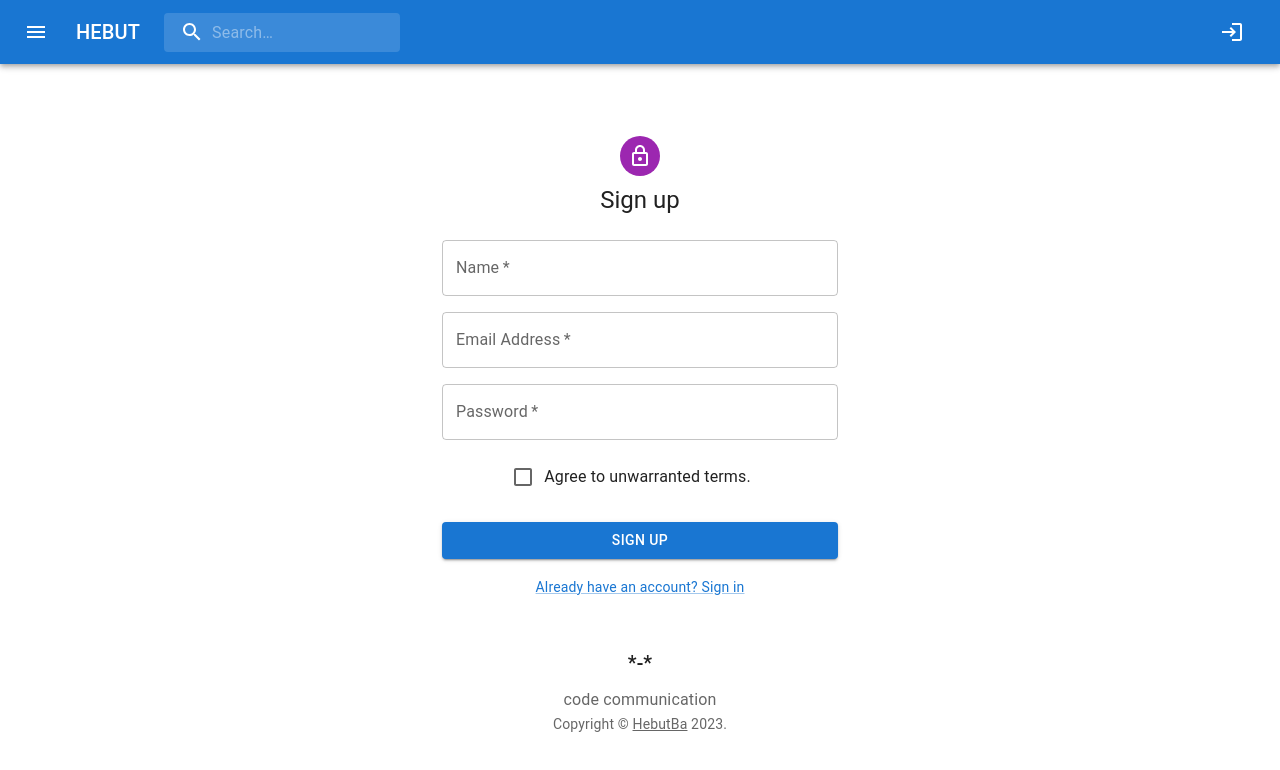
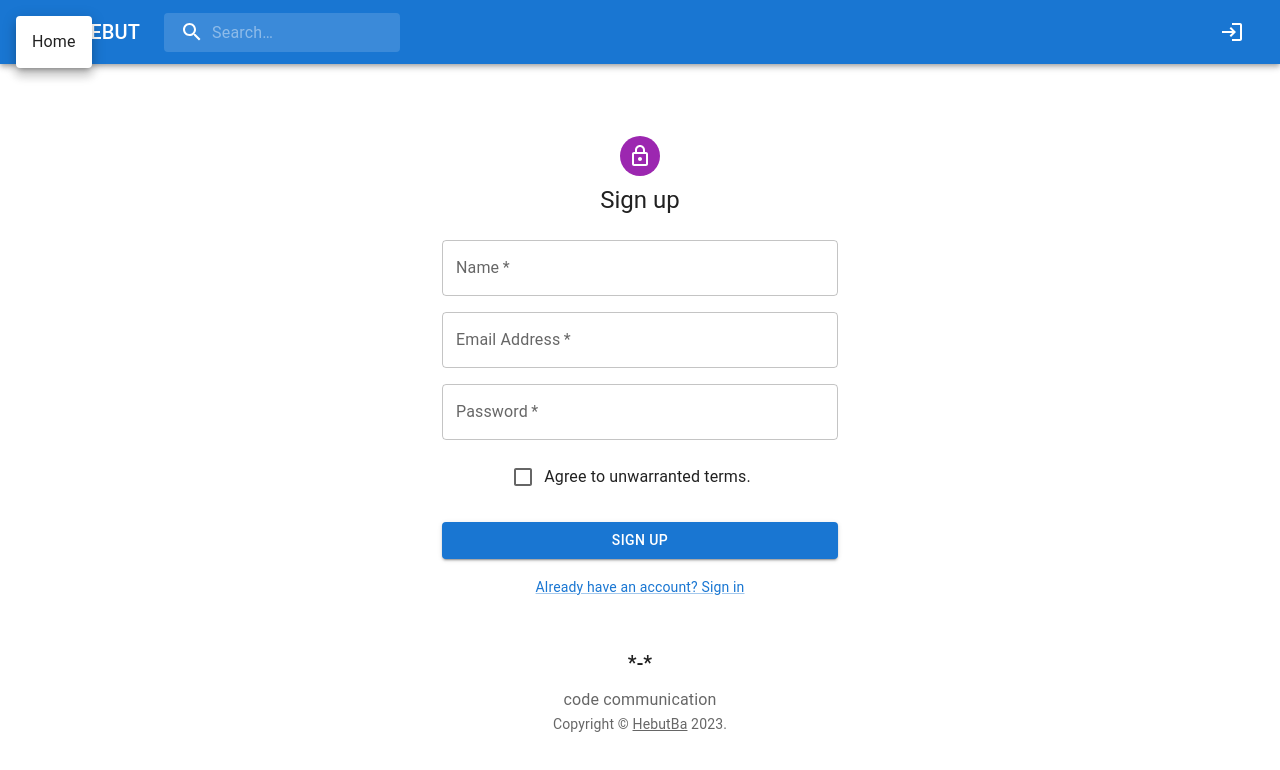
Before and after one commit to zwy923/hebutBa, a React (Create React App) app in the folder client/: page /register in a window 1280 px wide. Both pictures are taken after a click on the button 36 px from the left and 32 px from the top of the page. Shown: the top 770 px of the page. Built offline with nearby package versions, Linux system fonts and the light colour scheme.

Commit message:
Update header.js

```diff
--- a/client/src/components/header.js
+++ b/client/src/components/header.js
@@ -61,10 +61,12 @@ const StyledInputBase = styled(InputBase)(({ theme }) => ({
 
 export default function Header({ isLoggedIn, onLogout }) {
   const [anchorEl, setAnchorEl] = React.useState(null);
+  const [anchorE2, setAnchorE2] = React.useState(null);
   const [mobileMoreAnchorEl, setMobileMoreAnchorEl] = React.useState(null);
 
-  const isMenuOpen = Boolean(anchorEl);
+  const isProfileMenuOpen = Boolean(anchorEl);
   const isMobileMenuOpen = Boolean(mobileMoreAnchorEl);
+  const isMenuOpen = Boolean(anchorE2)
 
   const navigate = useNavigate();
 
@@ -76,12 +78,21 @@ export default function Header({ isLoggedIn, onLogout }) {
     setAnchorEl(event.currentTarget);
   };
 
+  const handleMenuOpen = (event) => {
+    setAnchorE2(event.currentTarget)
+  }
+
   const handleMobileMenuClose = () => {
     setMobileMoreAnchorEl(null);
   };
 
+  const handleProfileMenuClose = () => {
+    setAnchorEl(null);
+    handleMobileMenuClose();
+  };
+
   const handleMenuClose = () => {
-    setAnchorEl(null);
+    setAnchorE2(null);
     handleMobileMenuClose();
   };
 
@@ -92,9 +103,13 @@ export default function Header({ isLoggedIn, onLogout }) {
   const onAdd = () =>{
     navigate('/createsnippet')
   }
+  const gohome = ()=>{
+    navigate("/")
+    setAnchorE2(null);
+  }
 
   const menuId = 'primary-search-account-menu';
-  const renderMenu = (
+  const renderProfileMenu = (
     <Menu
       anchorEl={anchorEl}
       anchorOrigin={{
@@ -107,11 +122,31 @@ export default function Header({ isLoggedIn, onLogout }) {
         vertical: 'top',
         horizontal: 'right',
       }}
+      open={isProfileMenuOpen}
+      onClose={handleProfileMenuClose}
+    >
+      <MenuItem onClick={handleProfileMenuClose}>Profile</MenuItem>
+      <MenuItem onClick={handleProfileMenuClose}>My account</MenuItem>
+    </Menu>
+  );
+
+  const rendereMenu = (
+    <Menu
+      anchorE2={anchorE2}
+      anchorOrigin={{
+        vertical: 'top',
+        horizontal: 'left',
+      }}
+      keepMounted
+      transformOrigin={{
+        vertical: 'top',
+        horizontal: 'left',
+      }}
       open={isMenuOpen}
       onClose={handleMenuClose}
     >
-      <MenuItem onClick={handleMenuClose}>Profile</MenuItem>
-      <MenuItem onClick={handleMenuClose}>My account</MenuItem>
+      <MenuItem onClick={gohome}>Home</MenuItem>
+
     </Menu>
   );
 
@@ -160,6 +195,7 @@ export default function Header({ isLoggedIn, onLogout }) {
       <AppBar position="static">
         <Toolbar>
           <IconButton
+            onClick={handleMenuOpen}
             size="large"
             edge="start"
             color="inherit"
@@ -168,6 +204,7 @@ export default function Header({ isLoggedIn, onLogout }) {
           >
             <MenuIcon />
           </IconButton>
+          {rendereMenu}
           <Typography
             variant="h6"
             noWrap
@@ -242,7 +279,7 @@ export default function Header({ isLoggedIn, onLogout }) {
         </Toolbar>
       </AppBar>
       {renderMobileMenu}
-      {renderMenu}
+      {renderProfileMenu}
     </Box>
   );
 }
```
